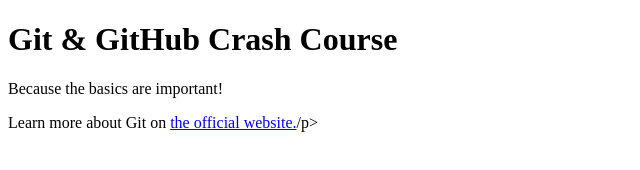
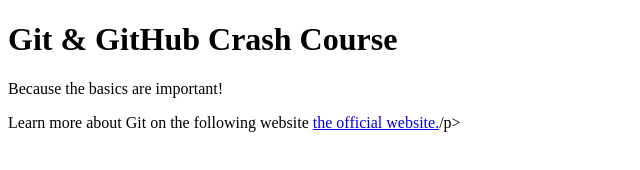
Before and after one commit to teoluwad/github-crash-course, a plain HTML site: page index.html in a window 1280 px wide. Shown: the whole page, without its empty margins (0-640 px from the left). Drawn offline with Linux system fonts and the light colour scheme.

Commit message:
edit text

```diff
--- a/index.html
+++ b/index.html
@@ -10,7 +10,7 @@
     <h1>Git & GitHub Crash Course</h1>
     <p>Because the basics are important!</p>
     <p>
-      Learn more about Git on
+      Learn more about Git on the following website
       <a href="https:git-scm.con/book/en/v2">the official website.</a>/p>
     </p>
   </body>
```
